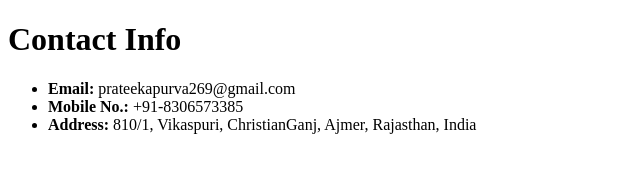
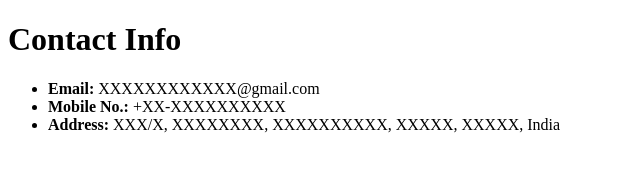
Before and after one commit to apurvaPrateek/html-resume, a plain HTML site: page public/contact-info.html in a window 1280 px wide. Shown: the whole page, without its empty margins (0-640 px from the left). Drawn offline with Linux system fonts and the light colour scheme.

Commit message:
Update contact-info.html

```diff
--- a/public/contact-info.html
+++ b/public/contact-info.html
@@ -8,9 +8,9 @@
 <body>
     <h1>Contact Info</h1>
     <ul>
-        <li><b>Email: </b>prateekapurva269@gmail.com</li>
-        <li><b>Mobile No.: </b>+91-8306573385</li>
-        <li><b>Address: </b>810/1, Vikaspuri, ChristianGanj, Ajmer, Rajasthan, India</li>
+        <li><b>Email: </b>XXXXXXXXXXXX@gmail.com</li>
+        <li><b>Mobile No.: </b>+XX-XXXXXXXXXX</li>
+        <li><b>Address: </b>XXX/X, XXXXXXXX, XXXXXXXXXX, XXXXX, XXXXX, India</li>
     </ul>
 </body>
 </html>
```
